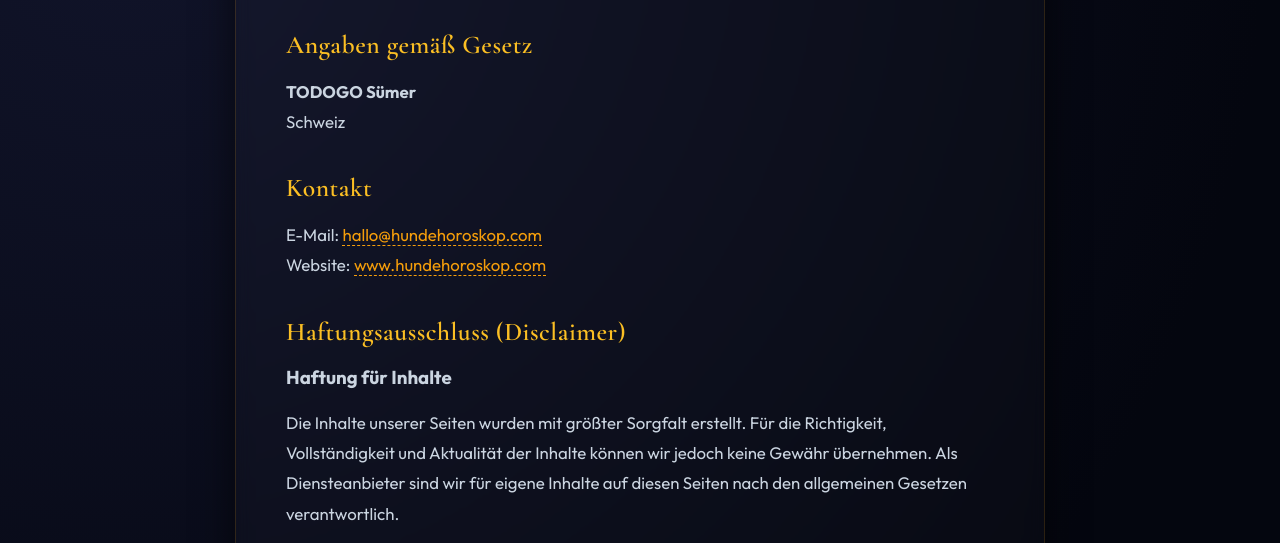
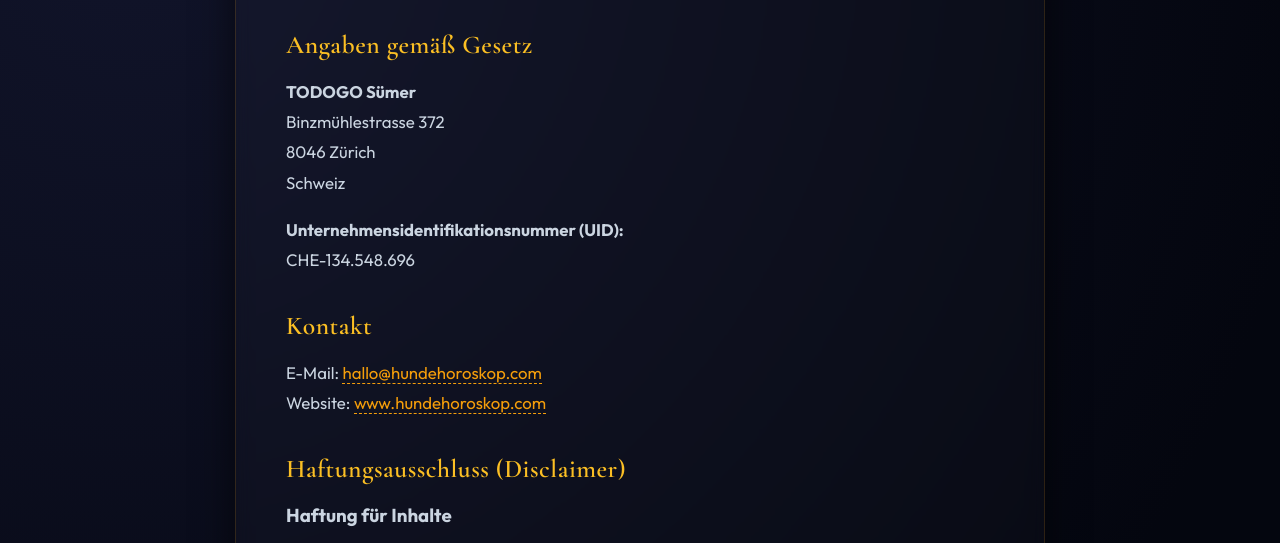
Before and after one commit to todogoch/hundehoroskop.com, a website: page public/impressum.html in a window 1280 px wide. Shown: the part 233-776 px from the top of the page. Drawn offline with nearby package versions, Linux system fonts and the light colour scheme.

Commit message:
Update company address and UID details across legal pages

```diff
--- a/public/impressum.html
+++ b/public/impressum.html
@@ -122,7 +122,13 @@
       <h2>Angaben gemäß Gesetz</h2>
       <p>
         <strong>TODOGO Sümer</strong><br>
+        Binzmühlestrasse 372<br>
+        8046 Zürich<br>
         Schweiz
+      </p>
+      <p>
+        <strong>Unternehmensidentifikationsnummer (UID):</strong><br>
+        CHE-134.548.696
       </p>
 
       <h2>Kontakt</h2>
```
Also changed, not shown: public/agb.html (+3 -0 lines), public/datenschutz.html (+3 -0 lines).
